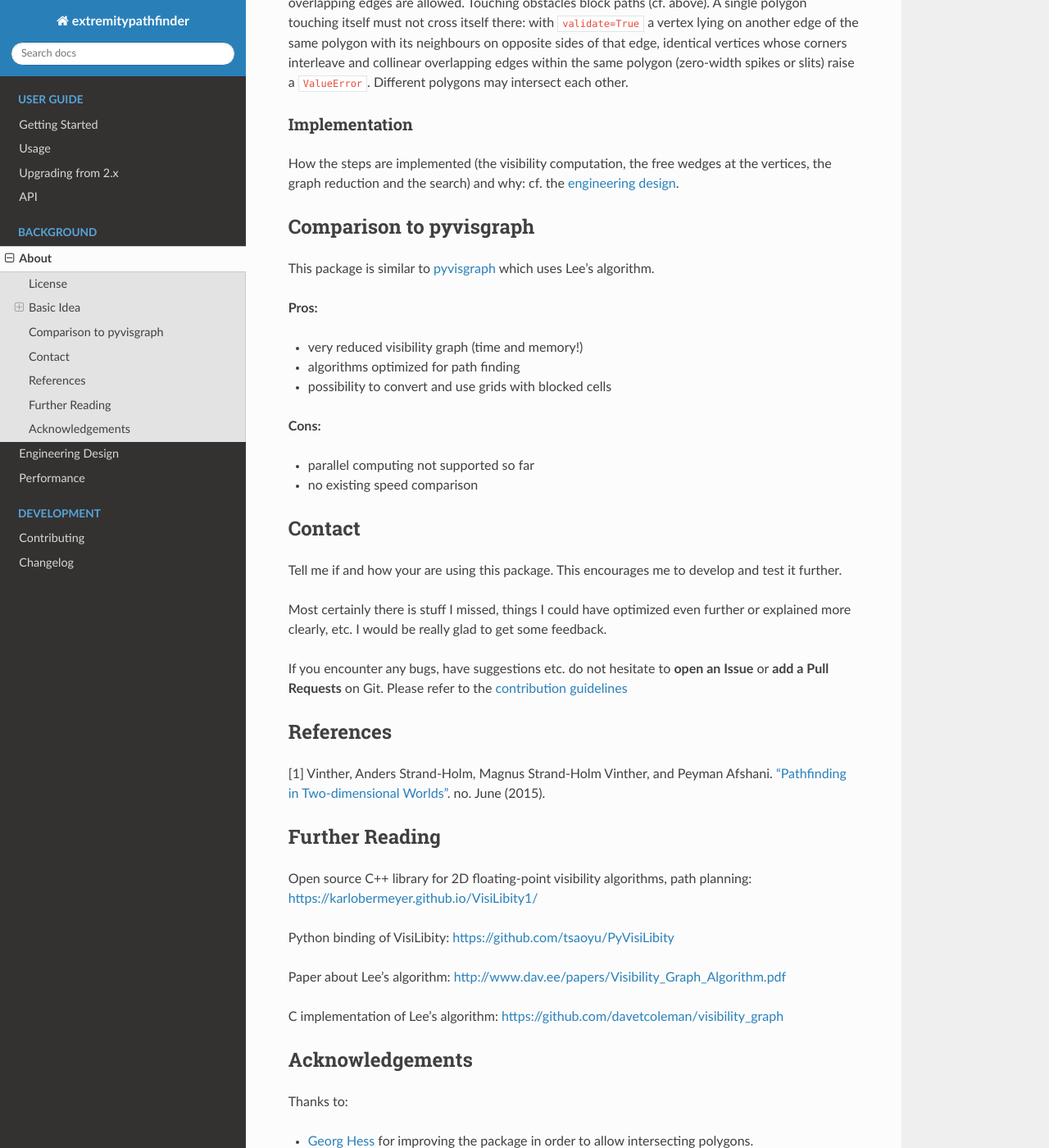
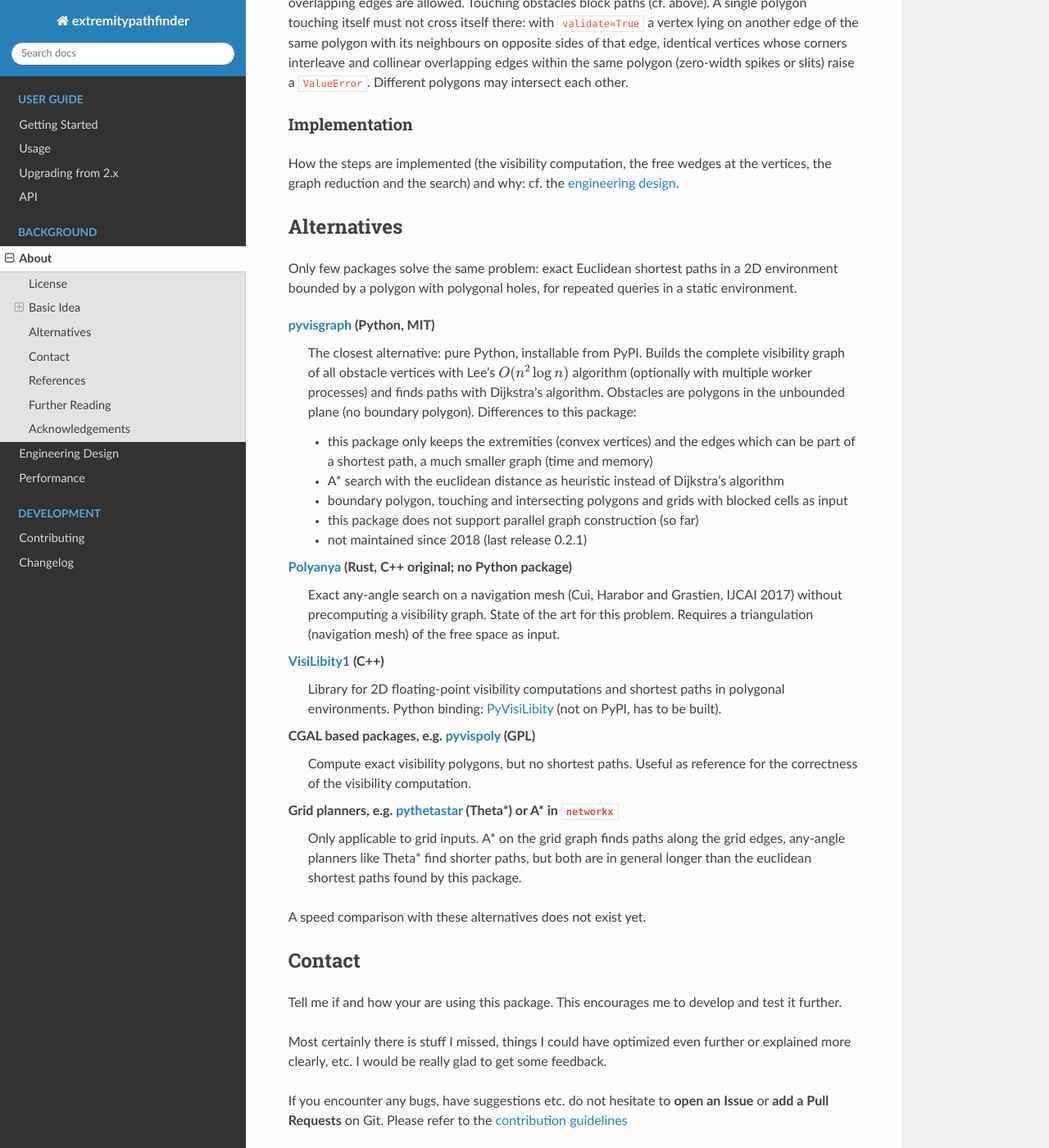
Before and after one commit to jannikmi/extremitypathfinder, a Sphinx documentation site: the page built from docs/3_about.rst, in a window 1280 px wide and 1400 px high, scrolled down 6015 px. Shown: the whole window at 82% size. Built offline with Sphinx 7.4.7 and the Read the Docs theme 3.1.0, drawn with Linux system fonts in a browser that asks for light colours.

Commit message:
docs: document alternative packages and their distinctions
Replace the pyvisgraph comparison with an Alternatives section covering
pyvisgraph, Polyanya, VisiLibity, CGAL based packages and grid planners.

Co-Authored-By: Claude Opus 5.5 <noreply@anthropic.com>
Claude-Session: https://claude.ai/code/session_01XJqV79iYLZrT5cjZKht2bZ

```diff
--- a/docs/3_about.rst
+++ b/docs/3_about.rst
@@ -173,23 +173,47 @@ How the steps are implemented (the visibility computation, the free wedges at th
 the graph reduction and the search) and why: cf. the :ref:`engineering design <design>`.
 
 
-Comparison to pyvisgraph
--------------------------
+.. _alternatives:
 
-This package is similar to `pyvisgraph <https://github.com/TaipanRex/pyvisgraph>`__ which uses Lee's algorithm.
+Alternatives
+------------
 
+Only few packages solve the same problem: exact Euclidean shortest paths in a 2D environment
+bounded by a polygon with polygonal holes, for repeated queries in a static environment.
 
-**Pros:**
+`pyvisgraph <https://github.com/TaipanRex/pyvisgraph>`__ (Python, MIT)
+    The closest alternative: pure Python, installable from PyPI.
+    Builds the complete visibility graph of all obstacle vertices with Lee's :math:`O(n^2 \log n)` algorithm
+    (optionally with multiple worker processes) and finds paths with Dijkstra's algorithm.
+    Obstacles are polygons in the unbounded plane (no boundary polygon).
+    Differences to this package:
 
-- very reduced visibility graph (time and memory!)
-- algorithms optimized for path finding
-- possibility to convert and use grids with blocked cells
+    - this package only keeps the extremities (convex vertices) and the edges which can be part of a shortest path,
+      a much smaller graph (time and memory)
+    - A* search with the euclidean distance as heuristic instead of Dijkstra's algorithm
+    - boundary polygon, touching and intersecting polygons and grids with blocked cells as input
+    - this package does not support parallel graph construction (so far)
+    - not maintained since 2018 (last release 0.2.1)
 
+`Polyanya <https://docs.rs/polyanya>`__ (Rust, C++ original; no Python package)
+    Exact any-angle search on a navigation mesh (Cui, Harabor and Grastien, IJCAI 2017)
+    without precomputing a visibility graph. State of the art for this problem.
+    Requires a triangulation (navigation mesh) of the free space as input.
 
-**Cons:**
+`VisiLibity1 <https://karlobermeyer.github.io/VisiLibity1/>`__ (C++)
+    Library for 2D floating-point visibility computations and shortest paths in polygonal environments.
+    Python binding: `PyVisiLibity <https://github.com/tsaoyu/PyVisiLibity>`__ (not on PyPI, has to be built).
 
-- parallel computing not supported so far
-- no existing speed comparison
+CGAL based packages, e.g. `pyvispoly <https://pypi.org/project/pyvispoly/>`__ (GPL)
+    Compute exact visibility polygons, but no shortest paths.
+    Useful as reference for the correctness of the visibility computation.
+
+Grid planners, e.g. `pythetastar <https://pypi.org/project/pythetastar/>`__ (Theta*) or A* in ``networkx``
+    Only applicable to grid inputs. A* on the grid graph finds paths along the grid edges,
+    any-angle planners like Theta* find shorter paths,
+    but both are in general longer than the euclidean shortest paths found by this package.
+
+A speed comparison with these alternatives does not exist yet.
 
 
 Contact
@@ -217,10 +241,6 @@ References
 Further Reading
 ----------------
 
-Open source C++ library for 2D floating-point visibility algorithms, path planning: https://karlobermeyer.github.io/VisiLibity1/
-
-Python binding of VisiLibity: https://github.com/tsaoyu/PyVisiLibity
-
 Paper about Lee's algorithm: http://www.dav.ee/papers/Visibility_Graph_Algorithm.pdf
 
 C implementation of Lee's algorithm: https://github.com/davetcoleman/visibility_graph
```
